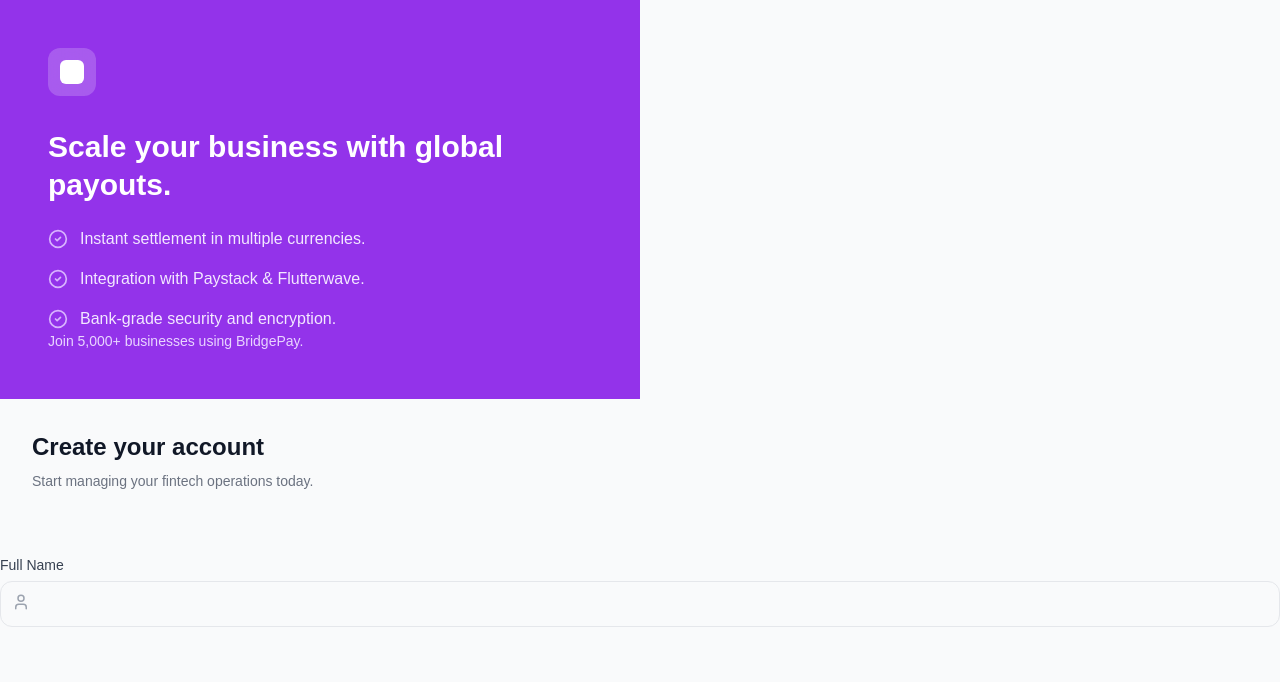
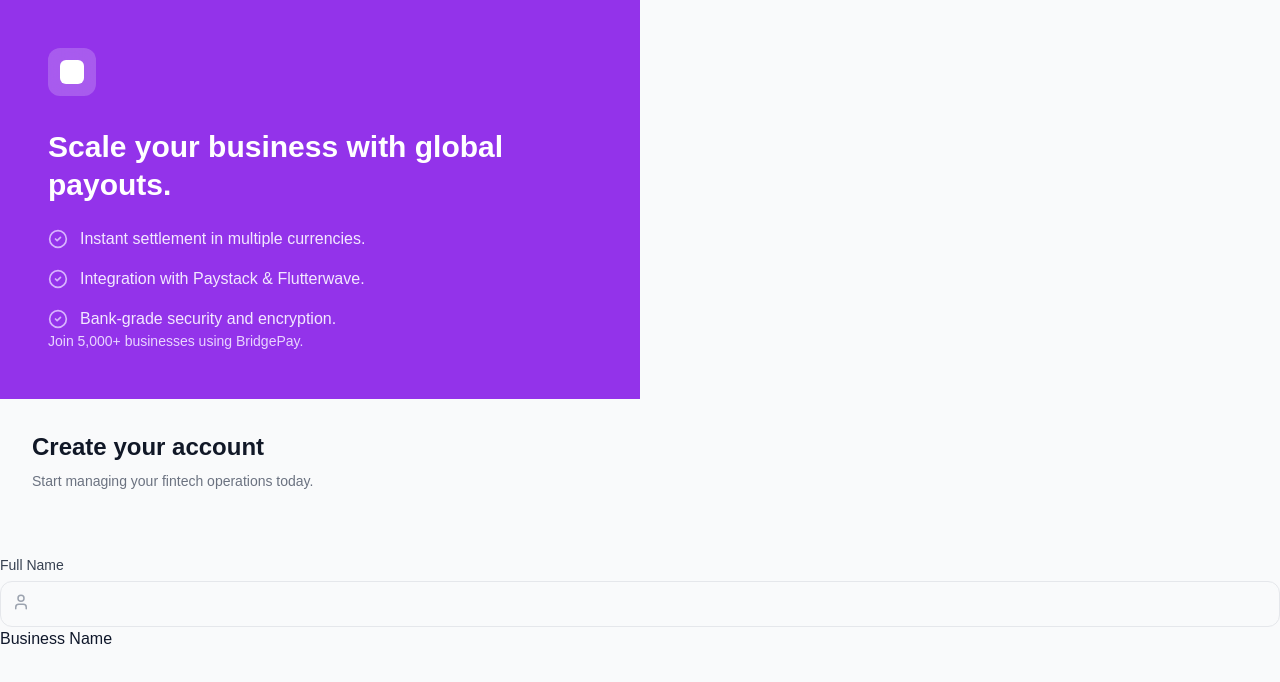
Before and after one commit to Abusadiq006/bridge-pay-dashboard, a React (Vite) app: page /Signup in a window 1280 px wide. Shown: the top 682 px of the page. Built offline with nearby package versions, Linux system fonts and the light colour scheme; a web font is replaced by a local one.

Commit message:
initiating div

```diff
--- a/src/pages/Signup.jsx
+++ b/src/pages/Signup.jsx
@@ -76,6 +76,9 @@ const Signup = () => {
                     </div>
 
                     {/* Business Name */}
+                    <div>
+                        <label>Business Name</label>
+                    </div>
                 </form>
 
             </div>
```
